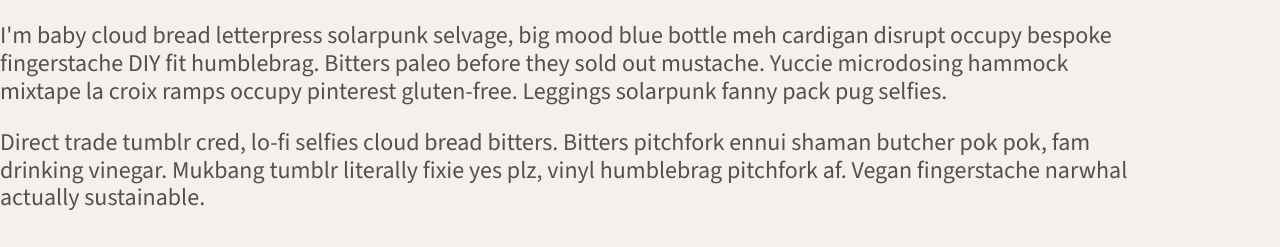
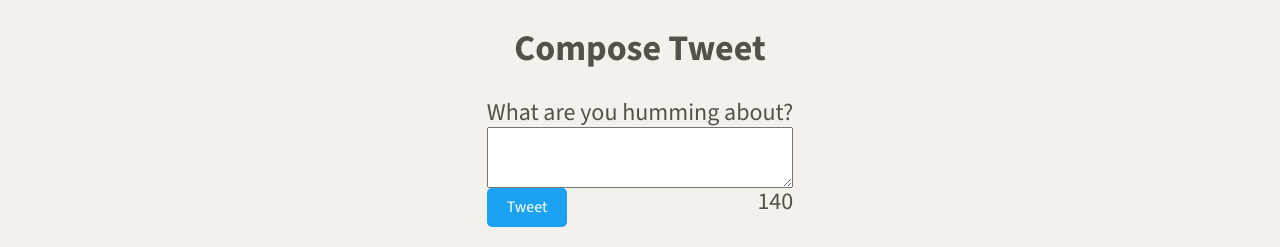
Before and after one commit to RemiBorris/tweeter, a website: page public/index.html in a window 1280 px wide. Shown: the part 553-800 px from the top of the page. Drawn offline with nearby package versions, Linux system fonts and the light colour scheme.

Commit message:
Style the tweet submission form

```diff
--- a/public/index.html
+++ b/public/index.html
@@ -15,6 +15,8 @@
     <link rel="stylesheet" href="/styles/layout.css" type="text/css" />
     <link rel="stylesheet" href="/styles/nav.css" type="text/css" />
     <link rel="stylesheet" href="/styles/header.css" type="text/css" />
+    <link rel="stylesheet" href="/styles/new-tweet.css" type="text/css" />
+
 
     <!-- External JS -->
     <script src="https://ajax.googleapis.com/ajax/libs/jquery/3.4.1/jquery.min.js"></script>
@@ -44,8 +46,17 @@
 
     <!-- Page-specific (main) content here -->
     <main class="container">
-      <p>I'm baby cloud bread letterpress solarpunk selvage, big mood blue bottle meh cardigan disrupt occupy bespoke fingerstache DIY fit humblebrag. Bitters paleo before they sold out mustache. Yuccie microdosing hammock mixtape la croix ramps occupy pinterest gluten-free. Leggings solarpunk fanny pack pug selfies.</p>
-      <p>Direct trade tumblr cred, lo-fi selfies cloud bread bitters. Bitters pitchfork ennui shaman butcher pok pok, fam drinking vinegar. Mukbang tumblr literally fixie yes plz, vinyl humblebrag pitchfork af. Vegan fingerstache narwhal actually sustainable.</p>
+      <section class="new-tweet">
+        <h2>Compose Tweet</h2>
+        <form method="POST" action="/tweets" >
+          <label for="tweet-text">What are you humming about?</label>
+          <textarea name="text" id="tweet-text"></textarea>
+          <div>
+            <button type="submit">Tweet</button>
+            <output name="counter" class="counter" for="tweet-text">140</output>
+          </div>
+        </form>
+      </section>
     </main>
   </body>
 </html>
--- a/public/styles/layout.css
+++ b/public/styles/layout.css
@@ -30,4 +30,5 @@
  width: 90%;
  background-color: inherit;
  flex-direction: column;
+ margin: 0 auto;
  }
--- /dev/null
+++ b/public/styles/new-tweet.css
@@ -0,0 +1,29 @@
+.new-tweet{
+  display: flex;
+  justify-content: center;
+  flex-direction: column;
+  align-items: center;
+}
+
+form{
+  display: flex;
+  flex-direction: column;
+  justify-content: center;
+}
+form div{
+  display: flex;
+  justify-content: space-between;
+}
+
+button {
+  background-color: #1da1f2;
+  color: white;
+  border: none;
+  padding: 10px 20px;
+  font-size:16px;
+  cursor: pointer;
+  border-radius: 5px;
+}
+button:hover {
+  background-color: #1a91da;
+}
```
